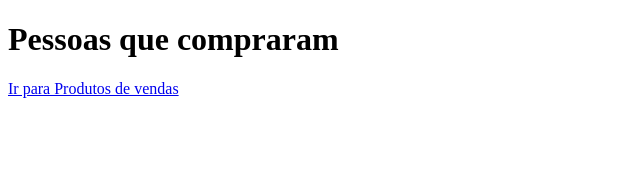
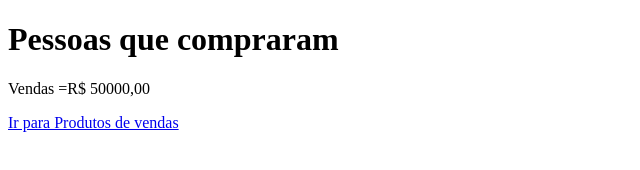
Before and after one commit to RubenManuel24/aulagithub24, a plain HTML site: page copy.html in a window 1280 px wide. Shown: the whole page, without its empty margins (0-640 px from the left). Drawn offline with Linux system fonts and the light colour scheme.

Commit message:
Acrescentando valor das vendas

```diff
--- a/copy.html
+++ b/copy.html
@@ -10,6 +10,7 @@
 
 <body>
     <h1>Pessoas que compraram</h1>
+    <p>Vendas =R$ 50000,00</p>
     <a href="index.html">Ir para Produtos de vendas</a>
 </body>
 
```
